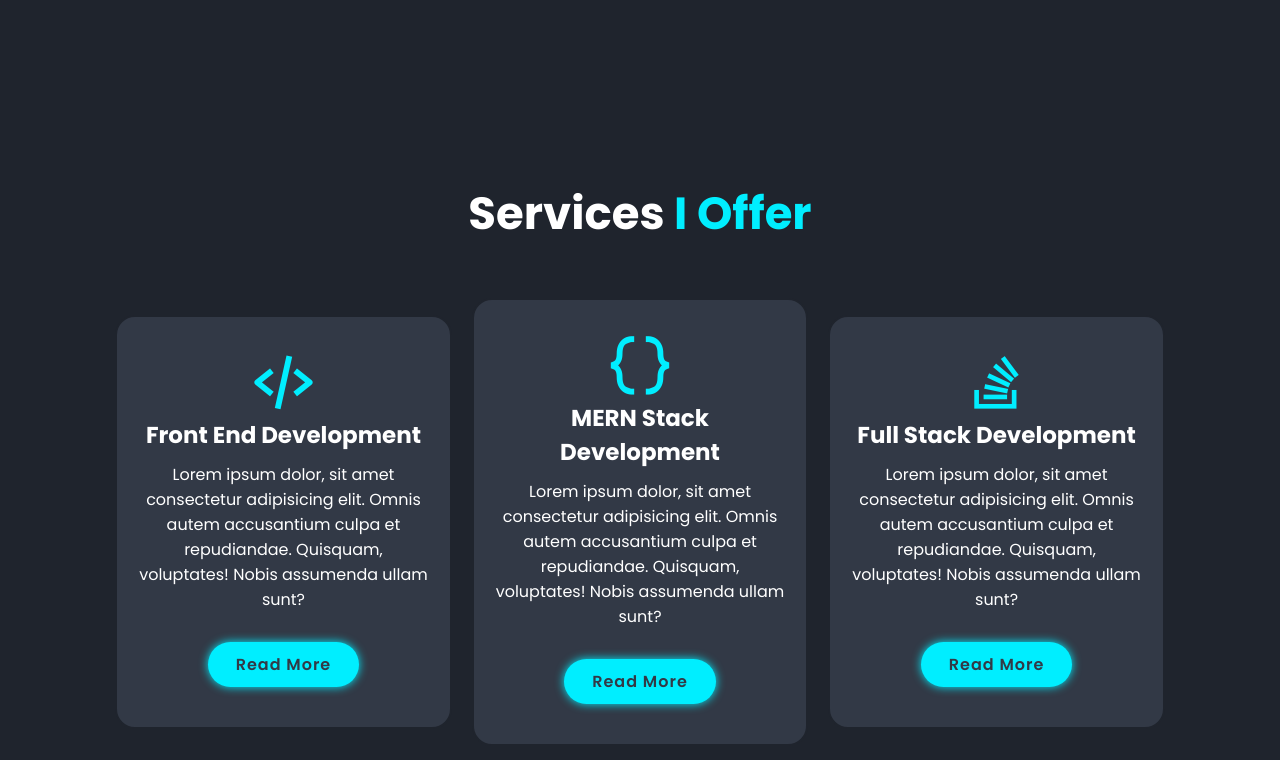
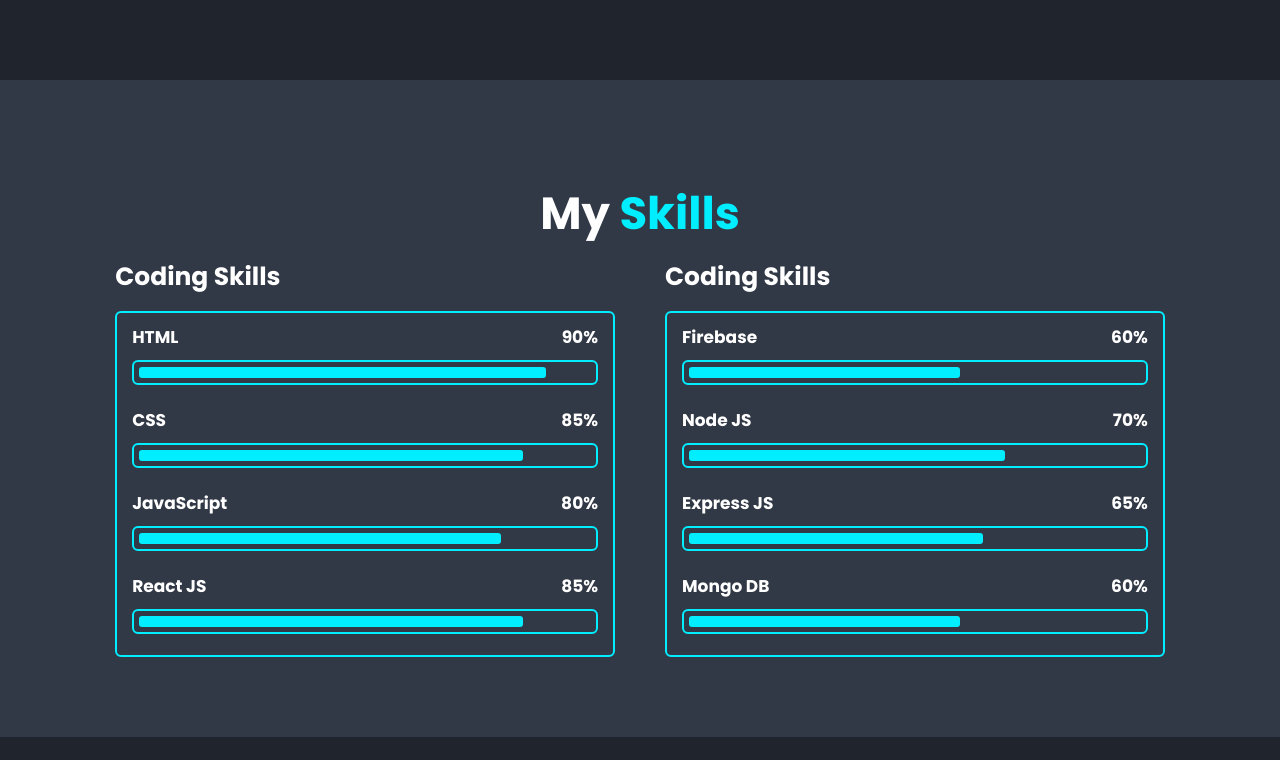
Before and after one commit to mahfuzar175/my-professional-portfolio, a plain HTML site: page index.html in a window 1280 px wide. Shown: the part 2320-3080 px from the top of the page. Drawn offline with nearby package versions, Linux system fonts and the light colour scheme.

Commit message:
skills section completed

```diff
--- a/css/style.css
+++ b/css/style.css
@@ -180,38 +180,38 @@
   margin-bottom: 3rem;
 }
 
-  .education-container{
+.education-container {
   display: flex;
   justify-content: center;
   align-items: center;
   padding-bottom: 3rem;
 }
 
-  .education-container .education-row{
+.education-container .education-row {
   display: flex;
   gap: 5rem;
 }
 
-  .education-row .education-column{
+.education-row .education-column {
   flex: 1 1 40rem;
 }
 
-  .education-column .title{
+.education-column .title {
   font-size: 2.5rem;
   margin: 0 0 1.5rem 2rem;
 }
 
-  .education-column .education-box{
-    border-left: .2rem solid var(--main-color);
+.education-column .education-box {
+  border-left: 0.2rem solid var(--main-color);
 }
 
-  .education-box .education-content{
+.education-box .education-content {
   position: relative;
   padding-left: 2rem;
 }
 
-  .education-box .education-content::before{
-    content: '';
+.education-box .education-content::before {
+  content: "";
   position: absolute;
   top: 0;
   left: -1.1rem;
@@ -221,17 +221,17 @@
   border-radius: 50%;
 }
 
-  .education-content .content{
+.education-content .content {
   position: relative;
   padding: 1.5rem;
-    border: .2rem solid var(--main-color);
-    border-radius: .6rem;
+  border: 0.2rem solid var(--main-color);
+  border-radius: 0.6rem;
   margin-bottom: 2rem;
   overflow: hidden;
 }
 
-  .education-content .content::before{
-    content: '';
+.education-content .content::before {
+  content: "";
   position: absolute;
   top: 0;
   left: 0;
@@ -239,34 +239,138 @@
   height: 100%;
   background: var(--second-bg-color);
   z-index: -1;
-    transition: .5s;
+  transition: 0.5s;
 }
 
-  .education-content .content:hover::before{
+.education-content .content:hover::before {
   width: 100%;
 }
 
-  .education-content .content .year{
-    font-size:  1.5rem;
-    color:  var(--main-color);
+.education-content .content .year {
+  font-size: 1.5rem;
+  color: var(--main-color);
 }
 
-  .education-content .content .year i{
-    padding-right: .5rem;
+.education-content .content .year i {
+  padding-right: 0.5rem;
 }
 
-  .education-content .content h3{
+.education-content .content h3 {
   font-size: 2rem;
 }
 
-  .education-content .content p{
+.education-content .content p {
   font-size: 1.6rem;
-    padding-top: .5rem;
+  padding-top: 0.5rem;
 }
 
+/* skills section css */
+.skills {
+  min-height: auto;
+  padding-bottom: 8rem;
+  background: var(--second-bg-color);
+}
 
+.skills h2 {
+  margin-bottom: 1rem;
+}
 
+.skills .skills-row {
+  display: flex;
+  flex-wrap: wrap;
+  gap: 5rem;
+}
 
+.skills-row .skills-column {
+  flex: 1 1 40rem;
+}
+
+.skills-column .title {
+  font-size: 2.5rem;
+  margin: 0 0 1.5rem;
+}
+
+.skills-box .skills-content {
+  position: relative;
+  border: .2rem solid var(--main-color);
+  border-radius:  .6rem;
+  padding: .5rem 1.5rem;
+  z-index: 1;
+  overflow: hidden;
+}
+
+.skills-box .skills-content::before{
+  content: '';
+  position: absolute;
+  top: 0;
+  left: 0;
+  width: 0;
+  height: 100%;
+  background: var(--bg-color);
+  z-index: -1;
+  transition: 0.5s;
+}
+
+.skills-box .skills-content:hover::before{
+  width: 100%;
+}
+
+.skills-content .progress{
+  padding: .6rem 0;
+}
+
+.skills-content .progress h3{
+  font-size: 1.7rem;
+  display: flex;
+  justify-content: space-between;
+}
+
+.skills-content .progress h3 span{
+  color: var(--text-color);
+}
+
+.skills-content .progress .bar{
+  height: 2.5rem;
+  border-radius: .6rem;
+  border:  .2rem solid var(--main-color);
+  padding: .5rem;
+  margin: 1rem 0;
+}
+
+.skills-content .progress .bar span{
+  display: block;
+  height: 100%;
+  border-radius: .3rem;
+  background: var(--main-color);
+}
+
+.skills-column:nth-child(1) .skills-content .progress:nth-child(1) .bar span{
+  width: 90%;
+}
+
+.skills-column:nth-child(1) .skills-content .progress:nth-child(2) .bar span{
+  width: 85%;
+}
+
+.skills-column:nth-child(1) .skills-content .progress:nth-child(3) .bar span{
+  width: 80%;
+}
+.skills-column:nth-child(1) .skills-content .progress:nth-child(4) .bar span{
+  width: 85%;
+}
+
+.skills-column:nth-child(2) .skills-content .progress:nth-child(1) .bar span{
+  width: 60%;
+}
+.skills-column:nth-child(2) .skills-content .progress:nth-child(2) .bar span{
+  width: 70%;
+}
+.skills-column:nth-child(2) .skills-content .progress:nth-child(3) .bar span{
+  width: 65%;
+}
+.skills-column:nth-child(2) .skills-content .progress:nth-child(4) .bar span{
+  width: 60%;
+}
 
 /* services section css */
 
@@ -281,7 +385,6 @@
   flex-wrap: wrap;
   gap: 2rem;
   padding-bottom: 5rem;
-
 }
 
 .servies-container .services-box {
@@ -423,24 +526,24 @@
   font-size: 1.6rem;
   color: var(--text-color);
   background: var(--second-bg-color);
-    border-radius: .8rem;
-    margin: .7rem 0;
+  border-radius: 0.8rem;
+  margin: 0.7rem 0;
 }
 
-.contact form .input-box input{
+.contact form .input-box input {
   width: 49%;
 }
 
-.contact form textarea{
+.contact form textarea {
   resize: none;
 }
 
-.contact form .btn{
+.contact form .btn {
   margin-top: 2rem;
   cursor: pointer;
 }
 
-.footer{
+.footer {
   display: flex;
   justify-content: space-between;
   align-items: center;
@@ -449,26 +552,25 @@
   background: var(--second-bg-color);
 }
 
-.footer-text p{
+.footer-text p {
   font-size: 1.6rem;
-
 }
 
-.footer-iconTop a{
-    display:  inline-flex;
+.footer-iconTop a {
+  display: inline-flex;
   justify-content: center;
   align-items: center;
-    padding: .8rem;
+  padding: 0.8rem;
   background: var(--main-color);
-    border-radius: .8rem;
-    transition: .5s ease;
+  border-radius: 0.8rem;
+  transition: 0.5s ease;
 }
 
-.footer-iconTop a:hover{
+.footer-iconTop a:hover {
   box-shadow: 0 0 1rem var(--main-color);
 }
 
-.footer-iconTop a i{
+.footer-iconTop a i {
   font-size: 2.4rem;
   color: var(--second-bg-color);
 }
--- a/index.html
+++ b/index.html
@@ -92,25 +92,40 @@
             <div class="education-box">
               <div class="education-content">
                 <div class="content">
-                      <div class="year"><i class='bx bxs-calendar'></i>2017 - 2018</div>
+                  <div class="year">
+                    <i class="bx bxs-calendar"></i>2017 - 2018
+                  </div>
                   <h3>Master Degree - University</h3>
-                      <p>Lorem ipsum dolor sit amet consectetur adipisicing elit. Odit, quia!</p>
+                  <p>
+                    Lorem ipsum dolor sit amet consectetur adipisicing elit.
+                    Odit, quia!
+                  </p>
                 </div>
               </div>
 
               <div class="education-content">
                 <div class="content">
-                      <div class="year"><i class='bx bxs-calendar'></i>2017 - 2018</div>
+                  <div class="year">
+                    <i class="bx bxs-calendar"></i>2017 - 2018
+                  </div>
                   <h3>Master Degree - University</h3>
-                      <p>Lorem ipsum dolor sit amet consectetur adipisicing elit. Odit, quia!</p>
+                  <p>
+                    Lorem ipsum dolor sit amet consectetur adipisicing elit.
+                    Odit, quia!
+                  </p>
                 </div>
               </div>
 
               <div class="education-content">
                 <div class="content">
-                      <div class="year"><i class='bx bxs-calendar'></i>2017 - 2018</div>
+                  <div class="year">
+                    <i class="bx bxs-calendar"></i>2017 - 2018
+                  </div>
                   <h3>Master Degree - University</h3>
-                      <p>Lorem ipsum dolor sit amet consectetur adipisicing elit. Odit, quia!</p>
+                  <p>
+                    Lorem ipsum dolor sit amet consectetur adipisicing elit.
+                    Odit, quia!
+                  </p>
                 </div>
               </div>
             </div>
@@ -123,26 +138,104 @@
             <div class="education-box">
               <div class="education-content">
                 <div class="content">
-                        <div class="year"><i class='bx bxs-calendar'></i>2017 - 2018</div>
+                  <div class="year">
+                    <i class="bx bxs-calendar"></i>2017 - 2018
+                  </div>
                   <h3>Master Degree - University</h3>
-                        <p>Lorem ipsum dolor sit amet consectetur adipisicing elit. Odit, quia!</p>
+                  <p>
+                    Lorem ipsum dolor sit amet consectetur adipisicing elit.
+                    Odit, quia!
+                  </p>
                 </div>
               </div>
 
               <div class="education-content">
                 <div class="content">
-                        <div class="year"><i class='bx bxs-calendar'></i>2017 - 2018</div>
+                  <div class="year">
+                    <i class="bx bxs-calendar"></i>2017 - 2018
+                  </div>
                   <h3>Master Degree - University</h3>
-                        <p>Lorem ipsum dolor sit amet consectetur adipisicing elit. Odit, quia!</p>
+                  <p>
+                    Lorem ipsum dolor sit amet consectetur adipisicing elit.
+                    Odit, quia!
+                  </p>
                 </div>
               </div>
 
               <div class="education-content">
                 <div class="content">
-                        <div class="year"><i class='bx bxs-calendar'></i>2017 - 2018</div>
+                  <div class="year">
+                    <i class="bx bxs-calendar"></i>2017 - 2018
+                  </div>
                   <h3>Master Degree - University</h3>
-                        <p>Lorem ipsum dolor sit amet consectetur adipisicing elit. Odit, quia!</p>
+                  <p>
+                    Lorem ipsum dolor sit amet consectetur adipisicing elit.
+                    Odit, quia!
+                  </p>
                 </div>
+              </div>
+            </div>
+          </div>
+        </div>
+      </div>
+    </section>
+
+    <!-- skills section design -->
+    <section class="skills" id="skills">
+      <h2 class="heading">My <span>Skills</span></h2>
+
+      <div class="skills-row">
+        <div class="skills-column">
+          <h3 class="title">Coding Skills</h3>
+
+          <div class="skills-box">
+            <div class="skills-content">
+              <div class="progress">
+                <h3>HTML <span>90%</span></h3>
+                <div class="bar"><span></span></div>
+              </div>
+
+              <div class="progress">
+                <h3>CSS <span>85%</span></h3>
+                <div class="bar"><span></span></div>
+              </div>
+
+              <div class="progress">
+                <h3>JavaScript <span>80%</span></h3>
+                <div class="bar"><span></span></div>
+              </div>
+
+              <div class="progress">
+                <h3>React JS <span>85%</span></h3>
+                <div class="bar"><span></span></div>
+              </div>
+            </div>
+          </div>
+        </div>
+
+        <div class="skills-column">
+          <h3 class="title">Coding Skills</h3>
+
+          <div class="skills-box">
+            <div class="skills-content">
+              <div class="progress">
+                <h3>Firebase <span>60%</span></h3>
+                <div class="bar"><span></span></div>
+              </div>
+
+              <div class="progress">
+                <h3>Node JS <span>70%</span></h3>
+                <div class="bar"><span></span></div>
+              </div>
+
+              <div class="progress">
+                <h3>Express JS <span>65%</span></h3>
+                <div class="bar"><span></span></div>
+              </div>
+
+              <div class="progress">
+                <h3>Mongo DB <span>60%</span></h3>
+                <div class="bar"><span></span></div>
               </div>
             </div>
           </div>
@@ -189,7 +282,6 @@
         </div>
       </div>
     </section>
-
 
     <!-- skills section design -->
 
```
Lines whose indentation alone changed are shown as unchanged.
